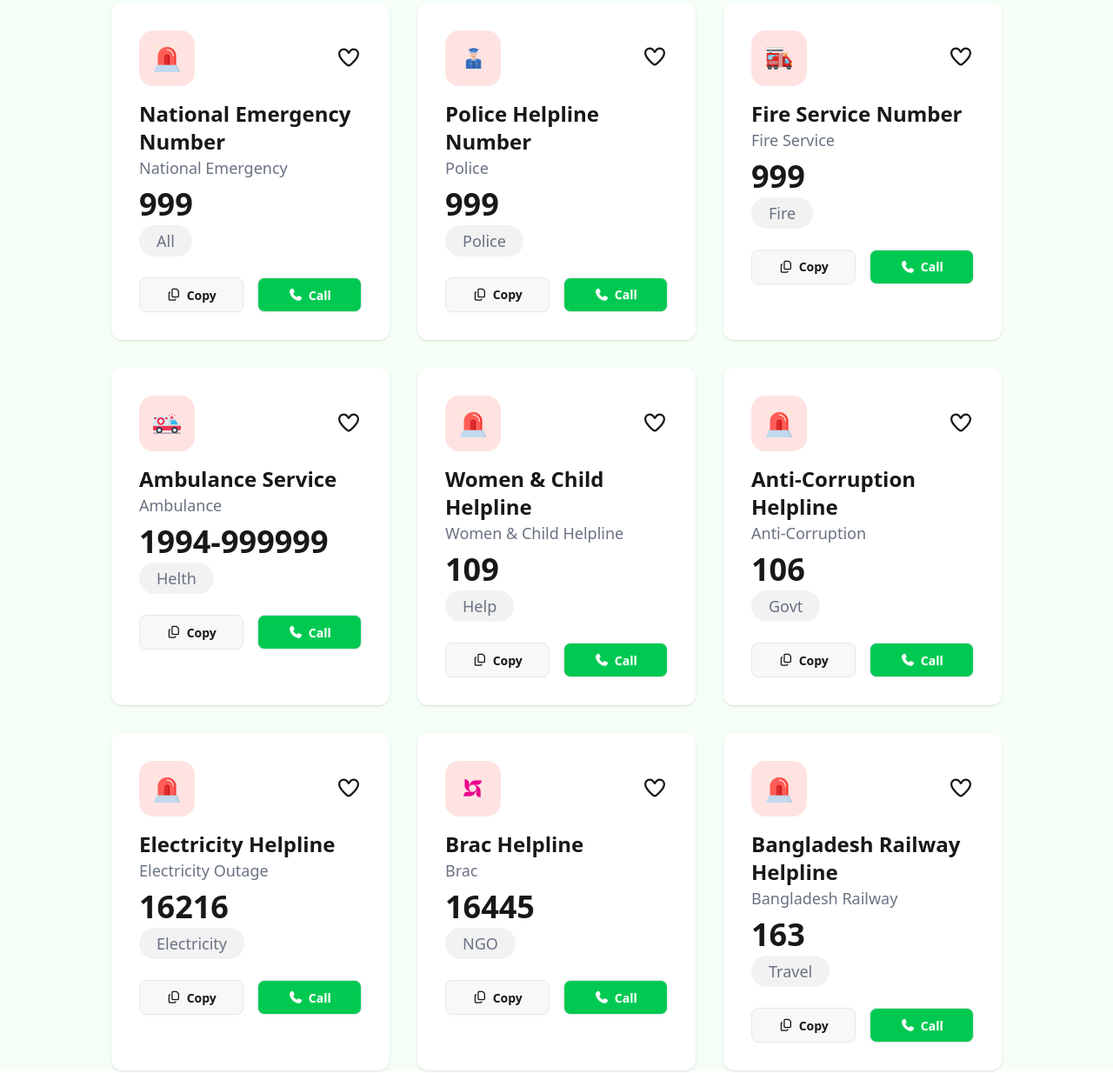
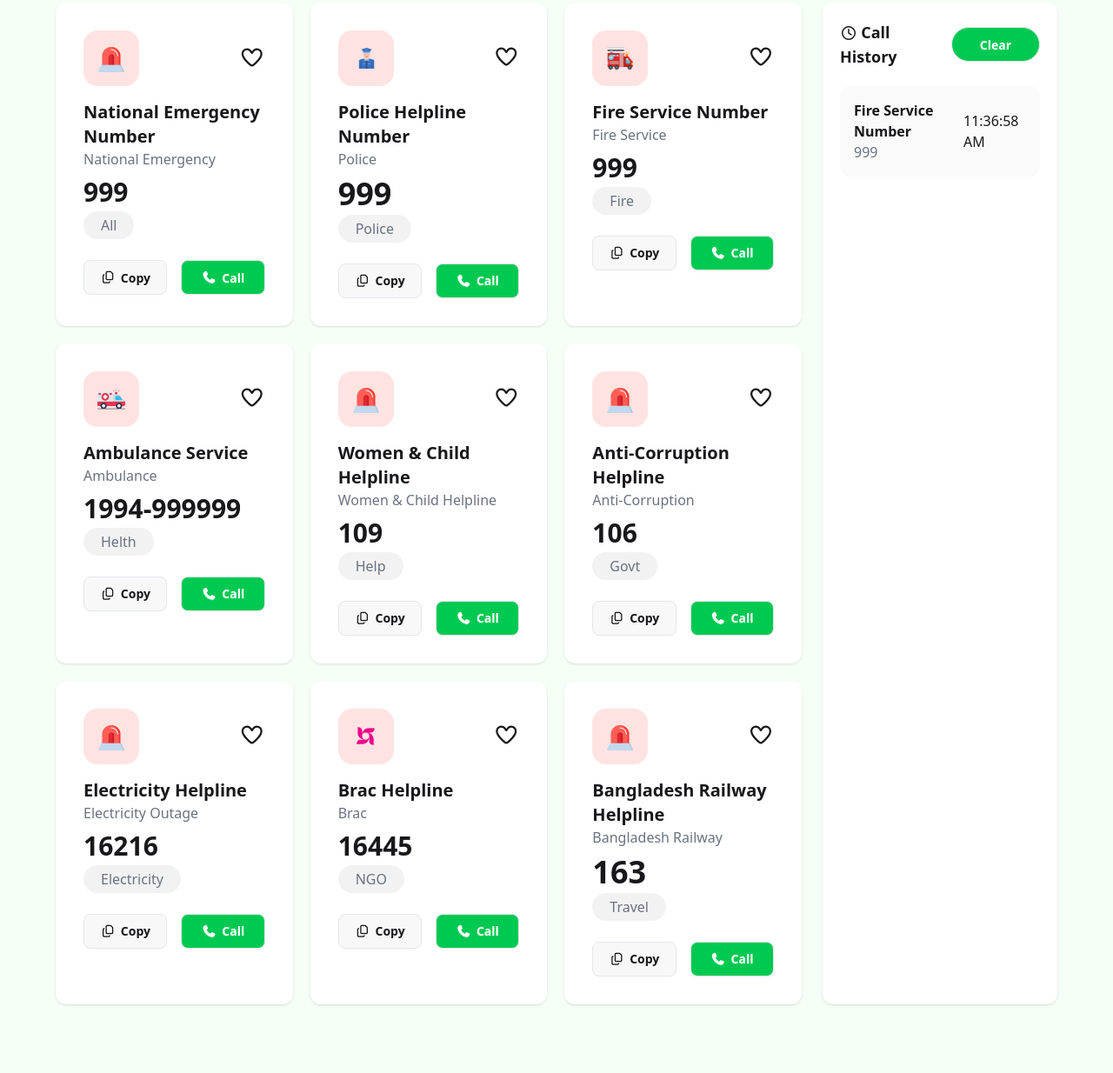
Before and after one commit to jinnahakondo/B12-A5-Emergency-Hotline, a plain HTML site: page index.html in a window 1280 px wide. Shown: the part 397-1631 px from the top of the page at 87% size. Drawn offline with nearby package versions, Linux system fonts and the light colour scheme.

Commit message:
Cards adnd History Section Added

```diff
--- a/index.html
+++ b/index.html
@@ -53,9 +53,10 @@
         </div>
     </header>
     <main>
+        <div class="grid grid-cols-8 gap-6 w-[90%]  mx-auto">
             <!-- numbers  -->
             <!-- cards container  -->
-        <div class="w-[95%] md:w-4/5 mx-auto grid grid-cols-3 gap-8 mb-20">
+            <div class="col-span-6 grid grid-cols-3 gap-5 mb-20">
                 <!-- all emargency number -->
                 <div class="bg-white p-8 shadow-sm rounded-xl">
                     <!-- icon  -->
@@ -66,15 +67,16 @@
                     </div>
                     <!-- card content  -->
                     <div>
-                    <h3 class="text-2xl font-bold"> National Emergency Number </h3>
-                    <p class="text-lg text-gray-500 mb-2 ">National Emergency</p>
-                    <h1 class="font-bold text-4xl mb-1"> 999 </h1>
+                        <h3 class="text-xl font-bold"> National Emergency Number </h3>
+                        <p class=" text-gray-500 mb-2 ">National Emergency</p>
+                        <h1 class="font-bold text-3xl mb-1"> 999 </h1>
                         <!-- catagory  -->
-                    <p class="bg-[#F2F2F2] text-gray-500 py-1 px-5 rounded-full inline-block text-lg mb-6"> All </p>
+                        <p class="bg-[#F2F2F2] text-gray-500 py-1 px-5 rounded-full inline-block  mb-6"> All </p>
                     </div>
                     <!-- card buttons -->
                     <div class="grid grid-cols-2 gap-[16px]">
-                    <button class="btn border-gray-200  rounded-lg"> <i class="fa-regular fa-copy"></i> Copy</button>
+                        <button class="btn border-gray-200  rounded-lg"> <i class="fa-regular fa-copy"></i>
+                            Copy</button>
                         <button class="btn text-white bg-green-500 border-gray-200  rounded-lg "> <i
                                 class="fa-solid fa-phone"></i> Call</button>
                     </div>
@@ -90,15 +92,17 @@
                     </div>
                     <!-- card content  -->
                     <div>
-                    <h3 class="text-2xl font-bold"> Police Helpline Number </h3>
-                    <p class="text-lg text-gray-500 mb-2 ">Police</p>
+                        <h3 class="text-xl font-bold"> Police Helpline Number </h3>
+                        <p class=" text-gray-500 mb-2 ">Police</p>
                         <h1 class="font-bold text-4xl mb-1"> 999 </h1>
                         <!-- catagory  -->
-                    <p class="bg-[#F2F2F2] text-gray-500 py-1 px-5 rounded-full inline-block text-lg mb-6"> Police </p>
+                        <p class="bg-[#F2F2F2] text-gray-500 py-1 px-5 rounded-full inline-block mb-6"> Police
+                        </p>
                     </div>
                     <!-- card buttons -->
                     <div class="grid grid-cols-2 gap-[16px]">
-                    <button class="btn border-gray-200  rounded-lg"> <i class="fa-regular fa-copy"></i> Copy</button>
+                        <button class="btn border-gray-200  rounded-lg"> <i class="fa-regular fa-copy"></i>
+                            Copy</button>
                         <button class="btn text-white bg-green-500 border-gray-200  rounded-lg "> <i
                                 class="fa-solid fa-phone"></i> Call</button>
                     </div>
@@ -108,21 +112,23 @@
                 <div class="bg-white p-8 shadow-sm rounded-xl">
                     <!-- icon  -->
                     <div class="flex justify-between items-center mb-4 ">
-                    <div class="bg-[#FFE3E2] p-4 rounded-2xl"> <img src="assets/fire-service.png" alt="ambulance image"
-                            width="32px" height="32px"> </div>
+                        <div class="bg-[#FFE3E2] p-4 rounded-2xl"> <img src="assets/fire-service.png"
+                                alt="ambulance image" width="32px" height="32px"> </div>
                         <div> <i class="fa-regular fa-heart text-2xl"></i> </div>
                     </div>
                     <!-- card content  -->
                     <div>
-                    <h3 class="text-2xl font-bold"> Fire Service Number </h3>
-                    <p class="text-lg text-gray-500 mb-2 ">Fire Service</p>
-                    <h1 class="font-bold text-4xl mb-1"> 999 </h1>
+                        <h3 class="text-xl font-bold"> Fire Service Number </h3>
+                        <p class=" text-gray-500 mb-2 ">Fire Service</p>
+                        <h1 class="font-bold text-3xl mb-1"> 999 </h1>
                         <!-- catagory  -->
-                    <p class="bg-[#F2F2F2] text-gray-500 py-1 px-5 rounded-full inline-block text-lg mb-6"> Fire </p>
+                        <p class="bg-[#F2F2F2] text-gray-500 py-1 px-5 rounded-full inline-block mb-6"> Fire
+                        </p>
                     </div>
                     <!-- card buttons -->
                     <div class="grid grid-cols-2 gap-[16px]">
-                    <button class="btn border-gray-200  rounded-lg"> <i class="fa-regular fa-copy"></i> Copy</button>
+                        <button class="btn border-gray-200  rounded-lg"> <i class="fa-regular fa-copy"></i>
+                            Copy</button>
                         <button class="btn text-white bg-green-500 border-gray-200  rounded-lg "> <i
                                 class="fa-solid fa-phone"></i> Call</button>
                     </div>
@@ -138,15 +144,17 @@
                     </div>
                     <!-- card content  -->
                     <div>
-                    <h3 class="text-2xl font-bold"> Ambulance Service </h3>
-                    <p class="text-lg text-gray-500 mb-2 ">Ambulance</p>
-                    <h1 class="font-bold text-4xl mb-1"> 1994-999999 </h1>
+                        <h3 class="text-xl font-bold"> Ambulance Service </h3>
+                        <p class=" text-gray-500 mb-2 ">Ambulance</p>
+                        <h1 class="font-bold text-3xl mb-1"> 1994-999999 </h1>
                         <!-- catagory  -->
-                    <p class="bg-[#F2F2F2] text-gray-500 py-1 px-5 rounded-full inline-block text-lg mb-6"> Helth </p>
+                        <p class="bg-[#F2F2F2] text-gray-500 py-1 px-5 rounded-full inline-block mb-6"> Helth
+                        </p>
                     </div>
                     <!-- card buttons -->
                     <div class="grid grid-cols-2 gap-[16px]">
-                    <button class="btn border-gray-200  rounded-lg"> <i class="fa-regular fa-copy"></i> Copy</button>
+                        <button class="btn border-gray-200 rounded-lg"> <i class="fa-regular fa-copy"></i>
+                            Copy</button>
                         <button class="btn text-white bg-green-500 border-gray-200  rounded-lg "> <i
                                 class="fa-solid fa-phone"></i> Call</button>
                     </div>
@@ -162,15 +170,17 @@
                     </div>
                     <!-- card content  -->
                     <div>
-                    <h3 class="text-2xl font-bold">Women & Child Helpline</h3>
-                    <p class="text-lg text-gray-500 mb-2 ">Women & Child Helpline</p>
-                    <h1 class="font-bold text-4xl mb-1"> 109 </h1>
+                        <h3 class="text-xl font-bold">Women & Child Helpline</h3>
+                        <p class=" text-gray-500 mb-2 ">Women & Child Helpline</p>
+                        <h1 class="font-bold text-3xl mb-1"> 109 </h1>
                         <!-- catagory  -->
-                    <p class="bg-[#F2F2F2] text-gray-500 py-1 px-5 rounded-full inline-block text-lg mb-6"> Help </p>
+                        <p class="bg-[#F2F2F2] text-gray-500 py-1 px-5 rounded-full inline-block mb-6"> Help
+                        </p>
                     </div>
                     <!-- card buttons -->
                     <div class="grid grid-cols-2 gap-[16px]">
-                    <button class="btn border-gray-200  rounded-lg"> <i class="fa-regular fa-copy"></i> Copy</button>
+                        <button class="btn border-gray-200  rounded-lg"> <i class="fa-regular fa-copy"></i>
+                            Copy</button>
                         <button class="btn text-white bg-green-500 border-gray-200  rounded-lg "> <i
                                 class="fa-solid fa-phone"></i> Call</button>
                     </div>
@@ -186,15 +196,17 @@
                     </div>
                     <!-- card content  -->
                     <div>
-                    <h3 class="text-2xl font-bold">Anti-Corruption Helpline</h3>
-                    <p class="text-lg text-gray-500 mb-2 ">Anti-Corruption </p>
-                    <h1 class="font-bold text-4xl mb-1"> 106 </h1>
+                        <h3 class="text-xl font-bold">Anti-Corruption Helpline</h3>
+                        <p class=" text-gray-500 mb-2 ">Anti-Corruption </p>
+                        <h1 class="font-bold text-3xl mb-1"> 106 </h1>
                         <!-- catagory  -->
-                    <p class="bg-[#F2F2F2] text-gray-500 py-1 px-5 rounded-full inline-block text-lg mb-6"> Govt </p>
+                        <p class="bg-[#F2F2F2] text-gray-500 py-1 px-5 rounded-full inline-block mb-6"> Govt
+                        </p>
                     </div>
                     <!-- card buttons -->
                     <div class="grid grid-cols-2 gap-[16px]">
-                    <button class="btn border-gray-200  rounded-lg"> <i class="fa-regular fa-copy"></i> Copy</button>
+                        <button class="btn border-gray-200  rounded-lg"> <i class="fa-regular fa-copy"></i>
+                            Copy</button>
                         <button class="btn text-white bg-green-500 border-gray-200  rounded-lg "> <i
                                 class="fa-solid fa-phone"></i> Call</button>
                     </div>
@@ -210,16 +222,18 @@
                     </div>
                     <!-- card content  -->
                     <div>
-                    <h3 class="text-2xl font-bold">Electricity Helpline</h3>
-                    <p class="text-lg text-gray-500 mb-2 ">Electricity Outage </p>
-                    <h1 class="font-bold text-4xl mb-1"> 16216 </h1>
+                        <h3 class="text-xl font-bold">Electricity Helpline</h3>
+                        <p class=" text-gray-500 mb-2 ">Electricity Outage </p>
+                        <h1 class="font-bold text-3xl mb-1"> 16216 </h1>
                         <!-- catagory  -->
-                    <p class="bg-[#F2F2F2] text-gray-500 py-1 px-5 rounded-full inline-block text-lg mb-6"> Electricity
+                        <p class="bg-[#F2F2F2] text-gray-500 py-1 px-5 rounded-full inline-block mb-6">
+                            Electricity
                         </p>
                     </div>
                     <!-- card buttons -->
                     <div class="grid grid-cols-2 gap-[16px]">
-                    <button class="btn border-gray-200  rounded-lg"> <i class="fa-regular fa-copy"></i> Copy</button>
+                        <button class="btn border-gray-200  rounded-lg"> <i class="fa-regular fa-copy"></i>
+                            Copy</button>
                         <button class="btn text-white bg-green-500 border-gray-200  rounded-lg "> <i
                                 class="fa-solid fa-phone"></i> Call</button>
                     </div>
@@ -235,16 +249,17 @@
                     </div>
                     <!-- card content  -->
                     <div>
-                    <h3 class="text-2xl font-bold">Brac Helpline</h3>
-                    <p class="text-lg text-gray-500 mb-2 ">Brac </p>
-                    <h1 class="font-bold text-4xl mb-1"> 16445 </h1>
+                        <h3 class="text-xl font-bold">Brac Helpline</h3>
+                        <p class=" text-gray-500 mb-2 ">Brac </p>
+                        <h1 class="font-bold text-3xl mb-1"> 16445 </h1>
                         <!-- catagory  -->
-                    <p class="bg-[#F2F2F2] text-gray-500 py-1 px-5 rounded-full inline-block text-lg mb-6"> NGO
+                        <p class="bg-[#F2F2F2] text-gray-500 py-1 px-5 rounded-full inline-block mb-6"> NGO
                         </p>
                     </div>
                     <!-- card buttons -->
                     <div class="grid grid-cols-2 gap-[16px]">
-                    <button class="btn border-gray-200  rounded-lg"> <i class="fa-regular fa-copy"></i> Copy</button>
+                        <button class="btn border-gray-200  rounded-lg"> <i class="fa-regular fa-copy"></i>
+                            Copy</button>
                         <button class="btn text-white bg-green-500 border-gray-200  rounded-lg "> <i
                                 class="fa-solid fa-phone"></i> Call</button>
                     </div>
@@ -260,24 +275,44 @@
                     </div>
                     <!-- card content  -->
                     <div>
-                    <h3 class="text-2xl font-bold">Bangladesh Railway Helpline </h3>
-                    <p class="text-lg text-gray-500 mb-2 ">Bangladesh Railway</p>
+                        <h3 class="text-xl font-bold">Bangladesh Railway Helpline </h3>
+                        <p class=" text-gray-500 mb-2 ">Bangladesh Railway</p>
                         <h1 class="font-bold text-4xl mb-1"> 163 </h1>
                         <!-- catagory  -->
-                    <p class="bg-[#F2F2F2] text-gray-500 py-1 px-5 rounded-full inline-block text-lg mb-6"> Travel
+                        <p class="bg-[#F2F2F2] text-gray-500 py-1 px-5 rounded-full inline-block mb-6"> Travel
                         </p>
                     </div>
                     <!-- card buttons -->
                     <div class="grid grid-cols-2 gap-[16px]">
-                    <button class="btn border-gray-200  rounded-lg"> <i class="fa-regular fa-copy"></i> Copy</button>
+                        <button class="btn border-gray-200  rounded-lg"> <i class="fa-regular fa-copy"></i>
+                            Copy</button>
                         <button class="btn text-white bg-green-500 border-gray-200  rounded-lg "> <i
                                 class="fa-solid fa-phone"></i> Call</button>
                     </div>
 
                 </div>
             </div>
-        <!-- call hestory  -->
-        <div></div>
+            <!-- call hestory section  -->
+            <aside class="col-span-2 bg-white rounded-xl mb-20 shadow-sm p-5">
+                <div class=" flex justify-between items-center mb-5 ">
+                    <div> <i class="fa-regular fa-clock"></i> <span class="font-bold text-lg"> Call History</span></div>
+                    <button class="btn rounded-full py-4 px-8 bg-green-500 text-white"> Clear </button>
+                </div>
+                <!-- History -->
+                <div class="flex justify-between items-center bg-[#FAFAFA] p-4 rounded-xl mb-5">
+                    <!-- left side  -->
+                    <div>
+                        <h4 class="font-bold">Fire Service Number</h4>
+                        <p class="text-gray-500">999</p>
+                    </div>
+                    <!-- right side time  -->
+                     <div>
+                        <p>11:36:58 AM</p>
+                     </div>
+                </div>
+            </aside>
+
+        </div>
     </main>
 </body>
 
```
Lines whose indentation alone changed are shown as unchanged.
